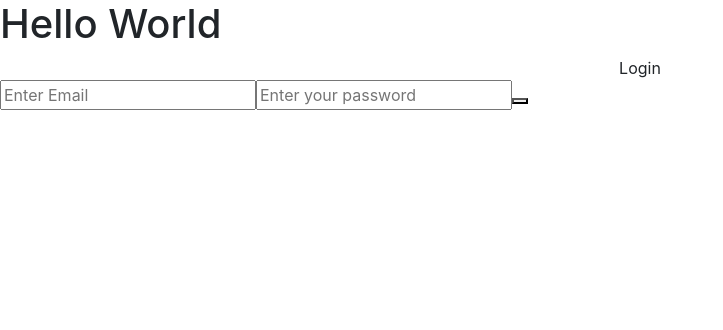
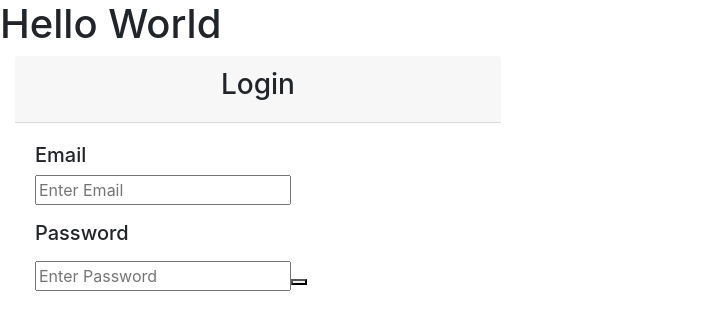
Before and after one commit to LanGO-Capstone/LanGO, a React (Create React App) app in the folder frontend/: page / in a window 1280 px wide. Shown: the top 330 px of the page, without its empty margins (0-723 px from the left). Built offline with nearby package versions, Linux system fonts and the light colour scheme; no server answers.

Commit message:
login screen styling in progress

```diff
--- a/frontend/src/components/LoginScreen.js
+++ b/frontend/src/components/LoginScreen.js
@@ -32,23 +32,40 @@ class LoginScreen extends React.Component {
         // }
         return (
             <div>
-                <div class="loginTitle mx-auto text-center">
-                    Login
+                <div class="row">
+                    <div class="col-md-5" >
+                        <div class="container">
+                            <div class="loginTitle mx-auto text-center card-header font-weight-bold">
+                                <h3>Login</h3>
                             </div>
-                    <form>
+                                <div class="card-body">
+                                    <div class="form-group">
+                                        <h5>Email</h5>
+                                        <div>
                                         <input
                                             onChange={this.handleInput('email')}
                                             value={this.state.email}
                                             name = {'email'}
                                             placeholder={"Enter Email"}/>
+                                        </div>
+                                    </div>
+
+                                    <div class="form-group">
+                                        <label htmlFor="password"><h5>Password</h5></label>
+                                        <div class="form-group">
                                             <input
                                             onchange={this.handleInput('password')}
                                             value={this.state.password}
                                             name={'password'}
-                            placeholder={"Enter your password"}/>
+                                            placeholder={"Enter Password"}/>
                                             <button
                                             onClick={this.loginButton}/>
-                    </form>
+                                        </div>
+                                    </div>
+                                </div>
+                        </div>
+                    </div>
+                </div>
             </div>
 
         );
```
Lines whose indentation alone changed are shown as unchanged.
